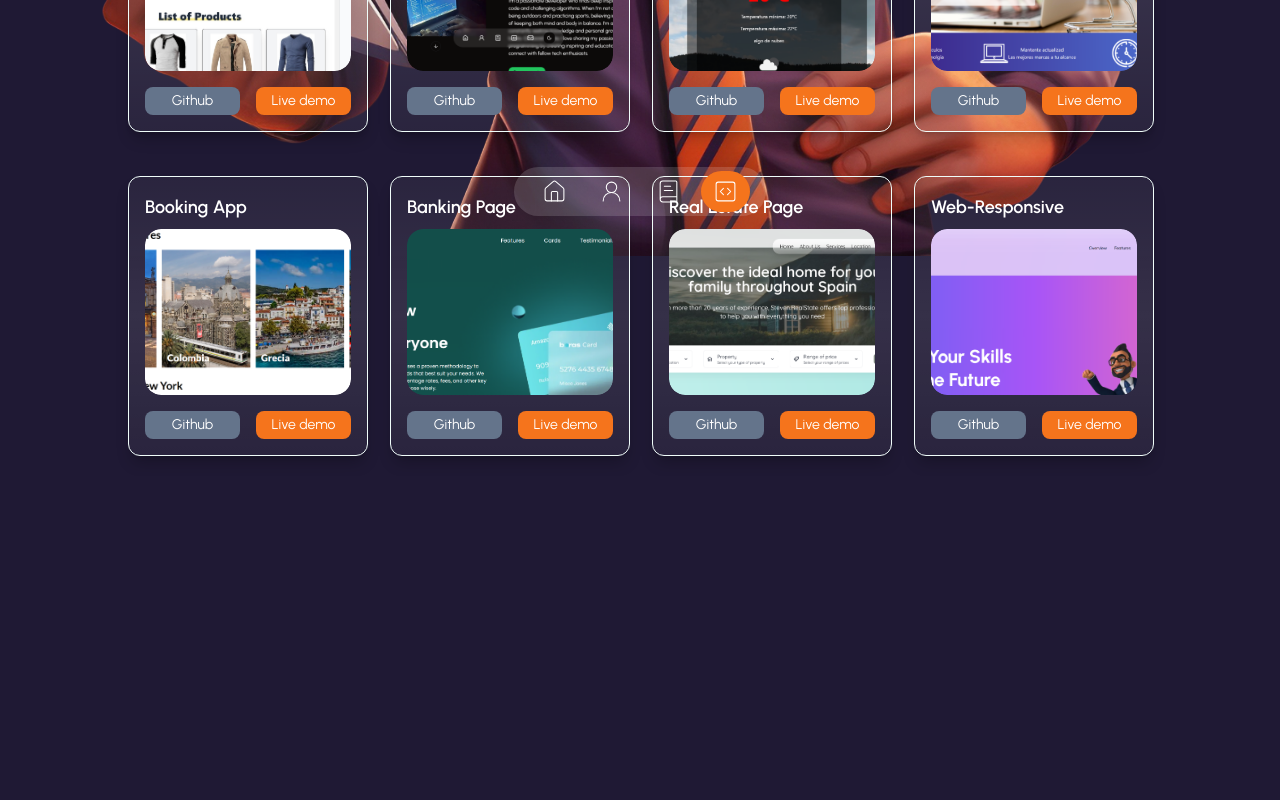
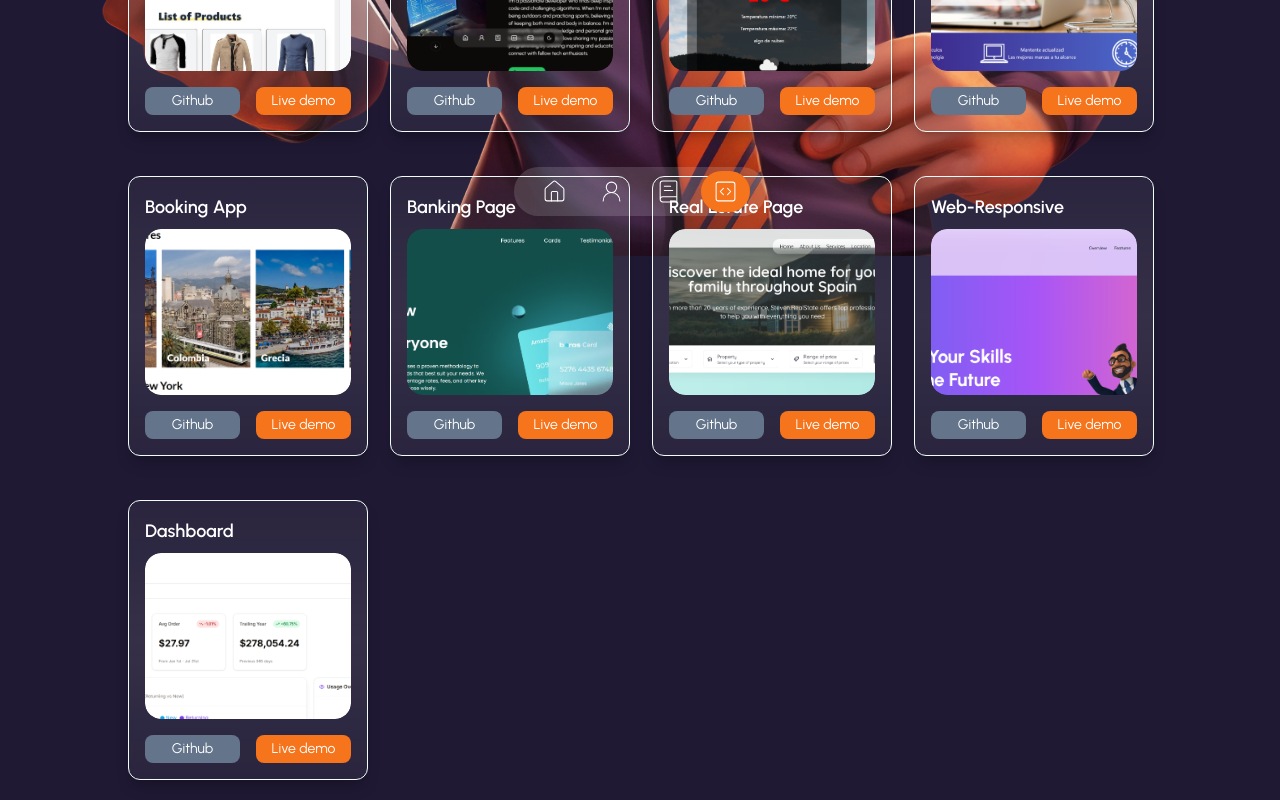
Before and after one commit to Steven0319/interactive-portfolio, a Next.js app: page /portfolio in a window 1280 px wide. Shown: the part 544-1344 px from the top of the page. Before the commit the page ends 1020 px from the top, so only its background shows below. Built offline with nearby package versions, Linux system fonts and the light colour scheme.

Commit message:
adding new project

```diff
--- a/src/app/data.tsx
+++ b/src/app/data.tsx
@@ -84,7 +84,6 @@ export const dataAboutPage = [
   },
 ];
 
-
 export const dataCounter = [
   {
     id: 0,
@@ -105,23 +104,24 @@ export const dataCounter = [
 const CounterStats = () => {
   return (
     <section className="grid grid-cols-2 md:grid-cols-4 gap-8 py-20">
-      {dataCounter.map(({ id, endCounter, text, lineRight, lineRightMobile }) => (
+      {dataCounter.map(
+        ({ id, endCounter, text, lineRight, lineRightMobile }) => (
           <div
             key={id}
-          className={`text-center ${
-            lineRight ? "md:border-r md:pr-6" : ""
-          } ${lineRightMobile ? "border-r pr-4" : ""}`}
+            className={`text-center ${lineRight ? "md:border-r md:pr-6" : ""} ${
+              lineRightMobile ? "border-r pr-4" : ""
+            }`}
           >
             <h3 className="text-4xl font-bold text-pink-500">{endCounter}+</h3>
             <p className="mt-2 text-gray-700">{text}</p>
           </div>
-      ))}
+        )
+      )}
     </section>
   );
 };
 
 export default CounterStats;
-
 
 export const serviceData = [
   {
@@ -167,45 +167,52 @@ export const dataPortfolio = [
   },
 
   {
-    id: 4,
+    id: 3,
     title: "Weather App Interactive",
     image: "/image-4.jpg",
     urlGithub: "https://github.com/Steven0319/Weather-APP.git",
     urlDemo: "https://weatherapp-stevenapp.netlify.app/",
   },
   {
-    id: 5,
+    id: 4,
     title: "Store Platform",
     image: "/image-5.jpg",
     urlGithub: "https://github.com/Steven0319/My-first-store.git",
     urlDemo: "https://storeapp-steven.netlify.app/",
   },
   {
-    id: 6,
+    id: 5,
     title: "Booking App",
     image: "/image-6.jpg",
     urlGithub: "https://github.com/Steven0319/Booking-App.git",
     urlDemo: "https://example.com/booking-app",
   },
   {
-    id: 7,
+    id: 6,
     title: "Banking Page",
     image: "/image-7.jpg",
     urlGithub: "https://github.com/Steven0319/Landing-Page-Banking.git",
     urlDemo: "https://steven-bank.netlify.app/",
   },
   {
-    id: 8,
+    id: 7,
     title: "Real Estate Page",
     image: "/image-8.jpg",
     urlGithub: "https://github.com/Steven0319/Real-Estate-Page.git",
     urlDemo: "https://stevenrealestate.netlify.app/",
   },
   {
-    id: 9,
+    id: 8,
     title: "Web-Responsive",
     image: "/image-9.jpg",
     urlGithub: "https://github.com/Steven0319/Web-Responsive.git",
     urlDemo: "https://steventech.netlify.app/",
   },
+  {
+    id: 9,
+    title: "Dashboard",
+    image: "/image-10.jpg",
+    urlGithub: "https://github.com/Steven0319/Dashboard.git",
+    urlDemo: "https://dashboard-zeta-blue.vercel.app/",
+  },
 ];
```
Also changed, not shown: public/image-10.jpg (added). Lines whose indentation alone changed are shown as unchanged.
